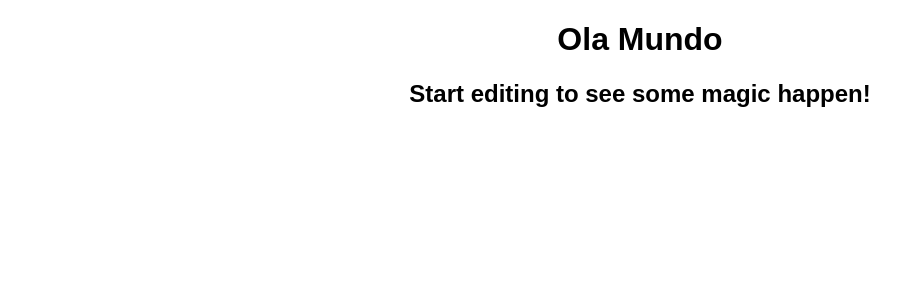
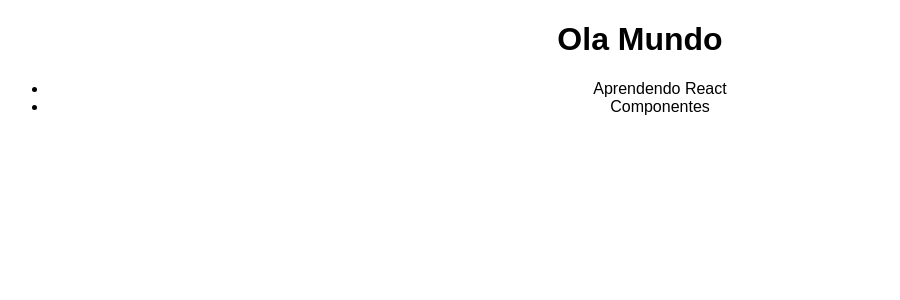
Before and after one commit to Michaelindex/ReactInCodesandbox, a React (Create React App) app: page / in a window 1280 px wide. Shown: the top 300 px of the page, without its empty margins (0-900 px from the left). Built offline with nearby package versions, Linux system fonts and the light colour scheme.

Commit message:
Update App.js

```diff
--- a/src/App.js
+++ b/src/App.js
@@ -1,10 +1,14 @@
+import React from "react";
 import "./styles.css";
 
 export default function App() {
   return (
     <div className="App">
       <h1>Ola Mundo</h1>
-      <h2>Start editing to see some magic happen!</h2>
+      <ul className="lista">
+        <li>Aprendendo React</li>
+        <li>Componentes</li>
+      </ul>
     </div>
   );
 }
```
